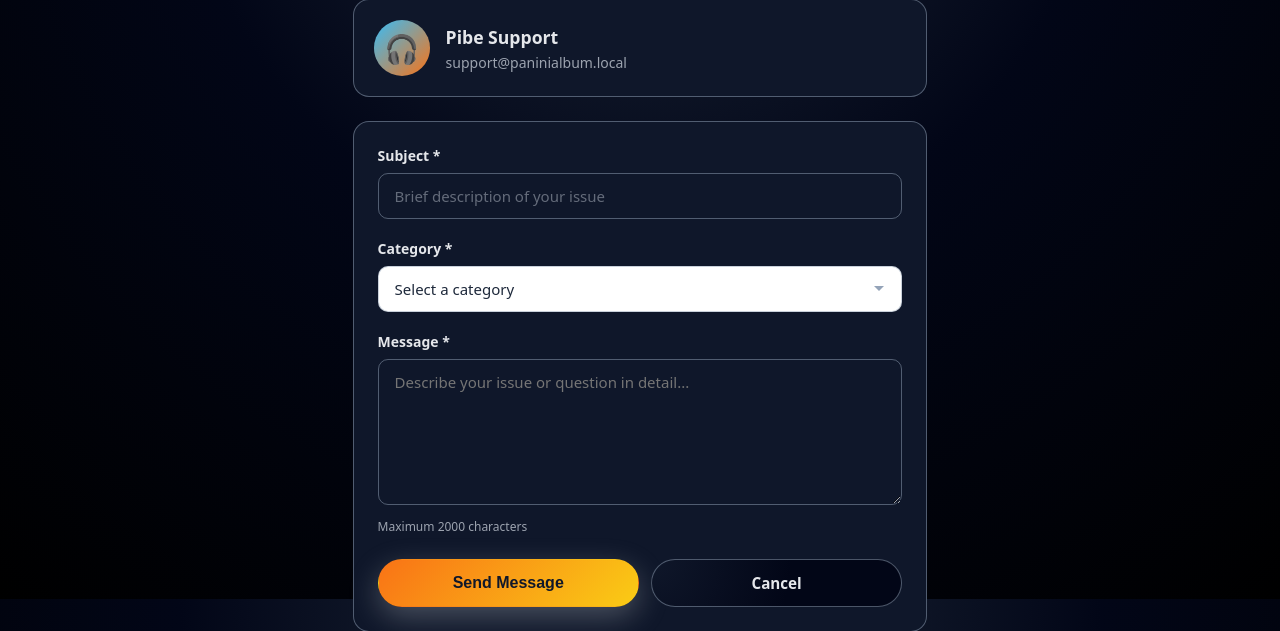
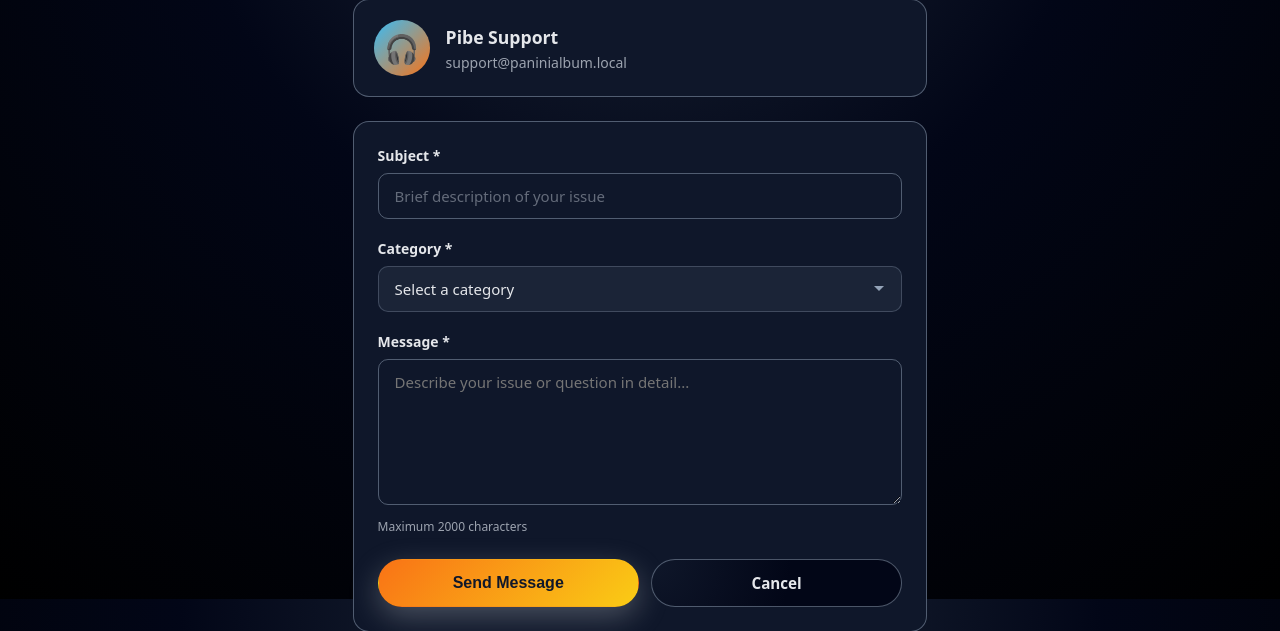
Before and after one commit to ProgrammerRomero/PaniniAlbum, a Flask app: page /auth/contact-support in a window 1280 px wide. Shown: the part 201-832 px from the top of the page. Run offline with Flask 3, Linux system fonts and the light colour scheme; the visitor is signed in with stand-in values (Sample User, id 1); data comes from the database, SQL or seed files in the repository; data that the repository does not hold is empty.

Commit message:
Fix: Category dropdown styling for dark theme
Replaced hardcoded white background with dark theme colors

Uses --color-text and rgba background for consistency

Co-Authored-By: Claude Opus 4.6 <noreply@anthropic.com>

```diff
--- a/album/templates/auth/contact_support.html
+++ b/album/templates/auth/contact_support.html
@@ -247,13 +247,14 @@
   background-repeat: no-repeat;
   background-position: right 1rem center;
   padding-right: 2.5rem;
-  color: #1e293b !important;
-  background-color: #ffffff !important;
+  color: var(--color-text);
+  background-color: rgba(30, 41, 59, 0.8);
+  border: 1px solid rgba(148, 163, 184, 0.3);
 }
 
 .form-select option {
-  color: #1e293b;
-  background-color: #ffffff;
+  color: var(--color-text);
+  background-color: #1e293b;
 }
 
 .form-textarea {
```
